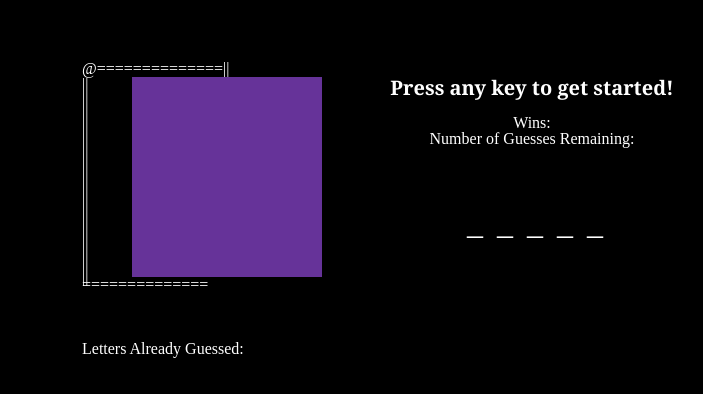
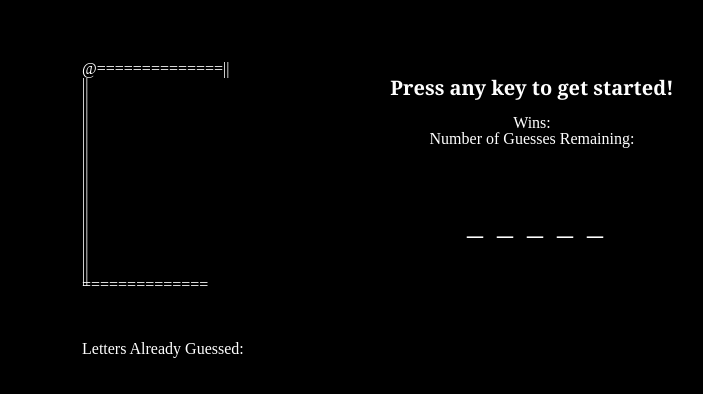
Before and after one commit to carrering/Hangman-Game, a plain HTML site: page index.html in a window 1280 px wide. Shown: the part 60-454 px from the top of the page, without its empty margins (258-961 px from the left). Drawn offline with nearby package versions, Linux system fonts and the light colour scheme.

Commit message:
made some funky stuff

```diff
--- a/assets/css/style.css
+++ b/assets/css/style.css
@@ -99,7 +99,6 @@ h2{
 #hangmanStandDude{
     width:190px;
     float:left;
-    background-color: rebeccapurple;
     height:200px;
     text-align:center;
 }
```
